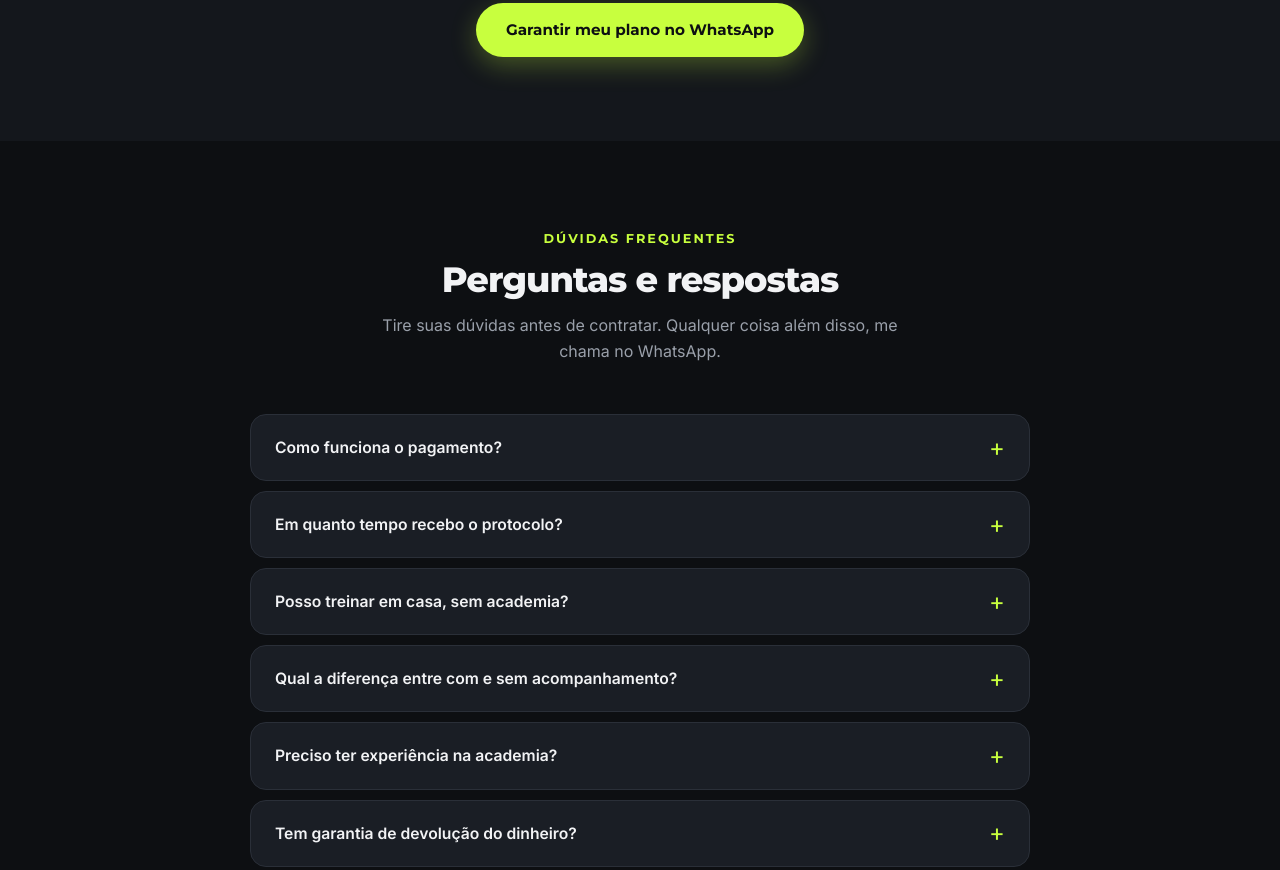
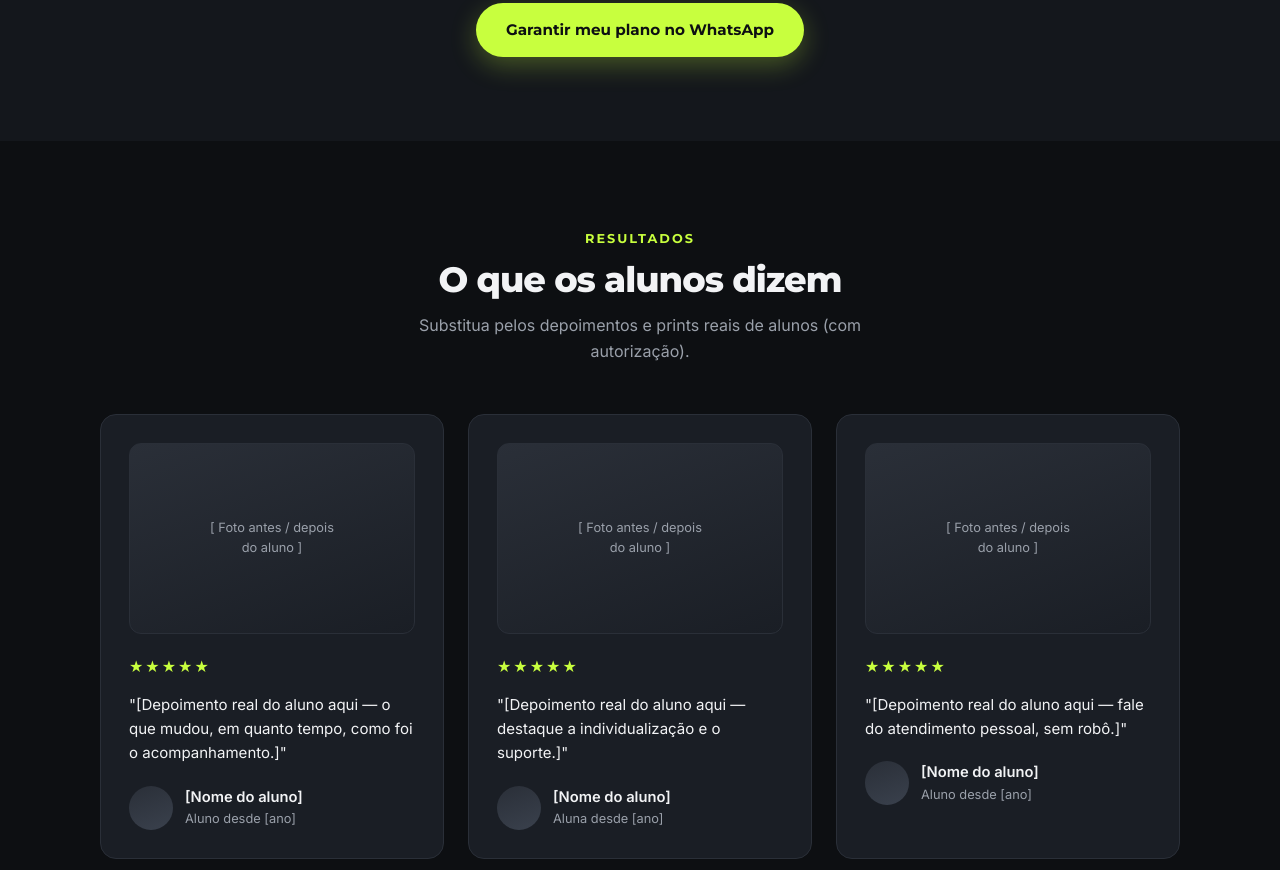
Before and after one commit to pablokonrath/gabrieltejada, a plain HTML site: page index.html in a window 1280 px wide. Shown: the part 6506-7376 px from the top of the page. Drawn offline with Linux system fonts and the light colour scheme.

Commit message:
Unhide depoimentos section in index.html
Removed 'hidden' attribute from the depoimentos section to make it visible.

```diff
--- a/index.html
+++ b/index.html
@@ -675,7 +675,7 @@
 
     <!-- ================= DEPOIMENTOS ================= -->
     <!-- Seção oculta até ter depoimentos reais — remova o atributo "hidden" quando estiver pronto -->
-    <section id="depoimentos" hidden>
+    <section id="depoimentos">
       <div class="wrap">
         <div class="sec-titulo">
           <span class="tag">Resultados</span>
```
